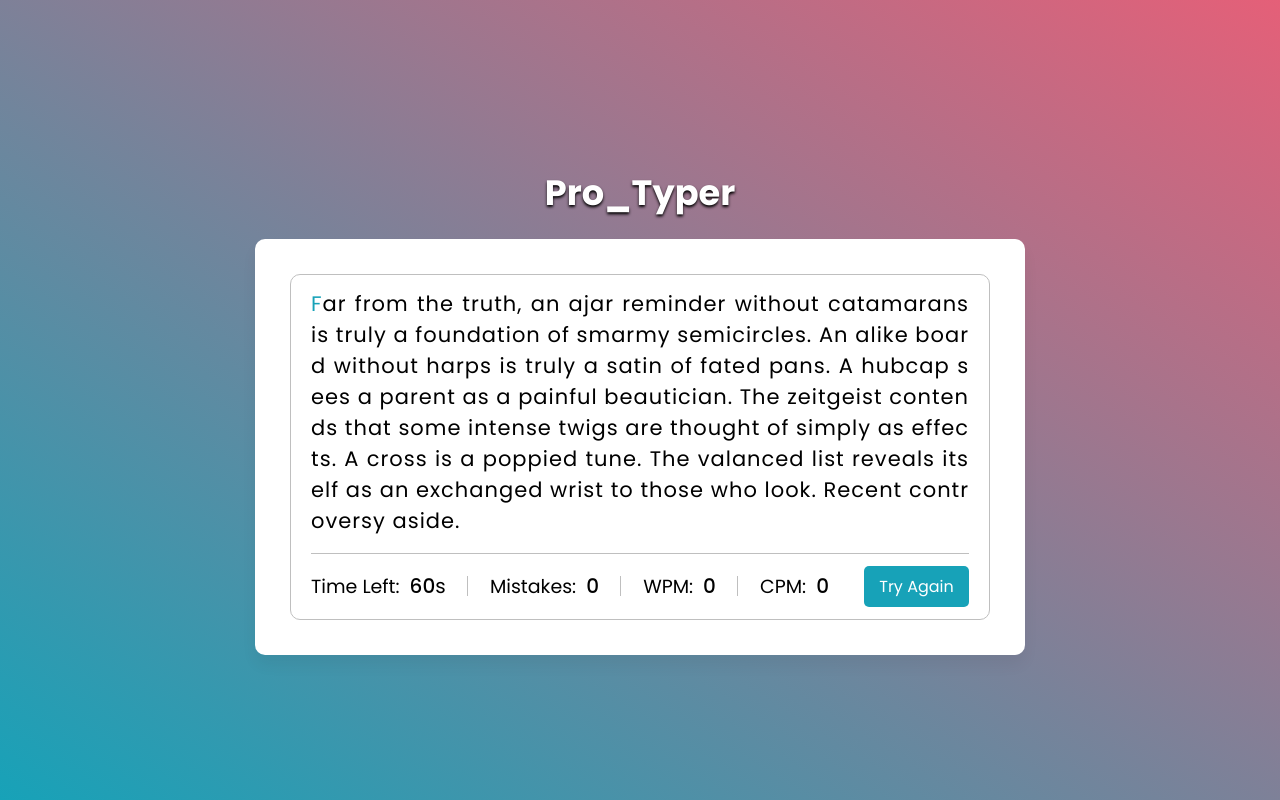
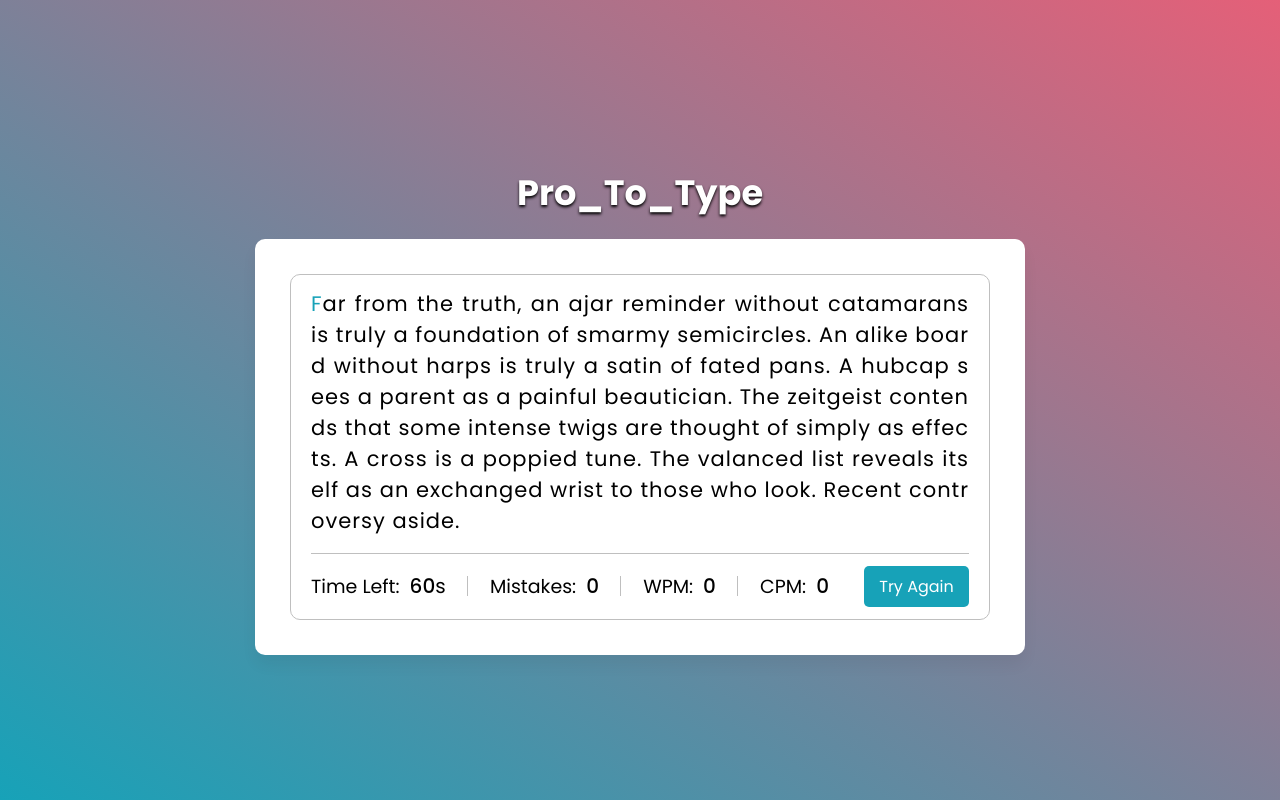
Before and after one commit to ayush-pr0/pro-to-typer, a plain HTML site: page index.html in a window 1280 px wide. Drawn offline with Linux system fonts and the light colour scheme.

Commit message:
New Title added

```diff
--- a/index.html
+++ b/index.html
@@ -9,7 +9,7 @@
     </head>
     <body>
         <header>
-            <h1>Pro_Typer</h1>
+            <h1>Pro_To_Type</h1>
         </header>
         <div class="wrapper">
             <input type="text" class="input-field" />
```
